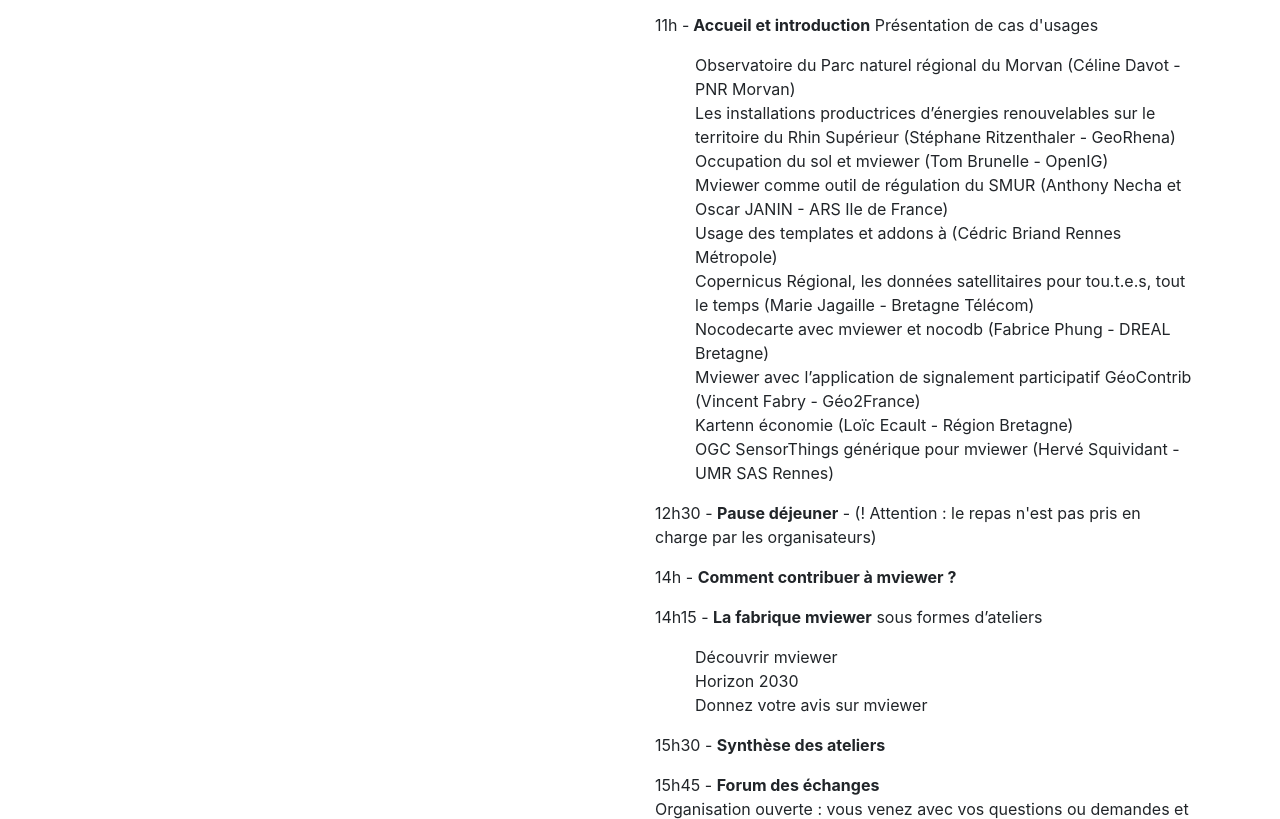
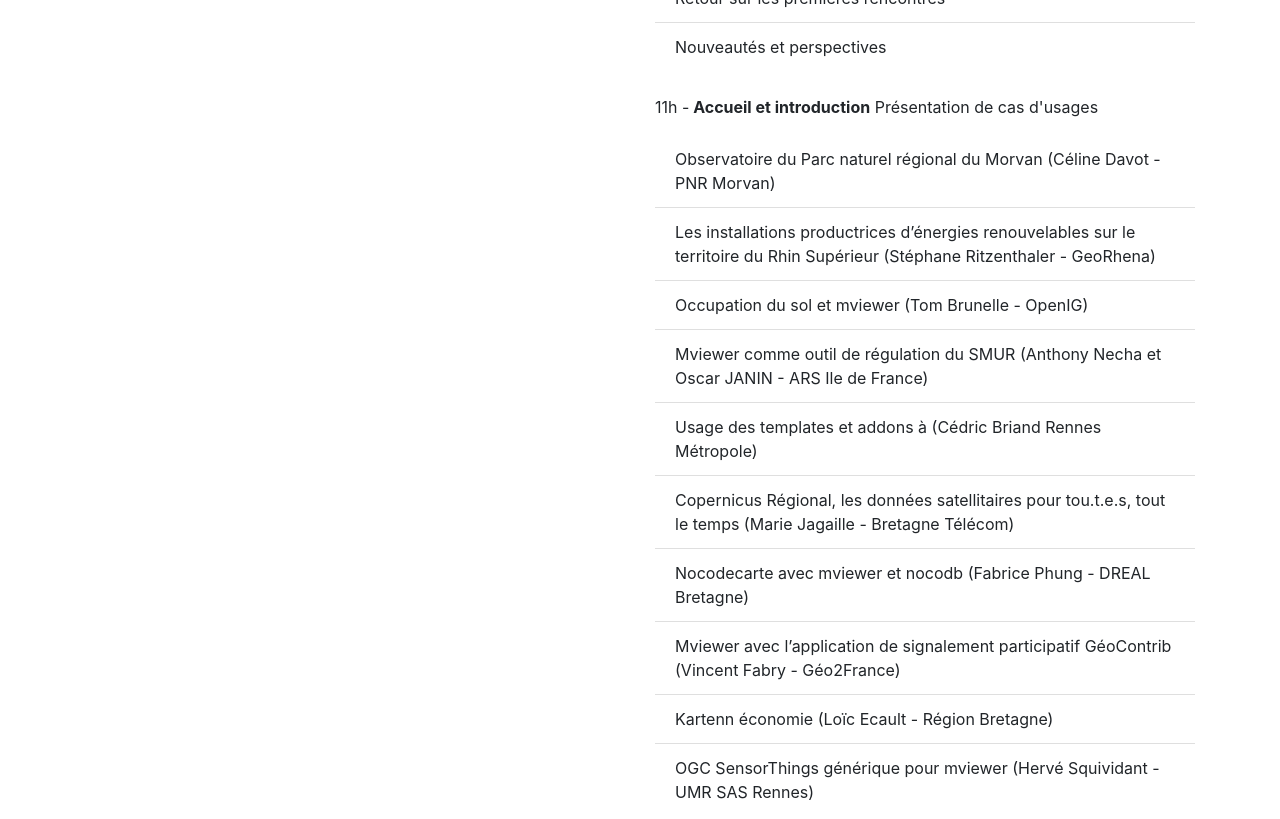
Before and after one commit to mviewer/mviewer.github.io, a plain HTML site: page fr/blog/post-1/index.html in a window 1280 px wide. Shown: the part 456-1275 px from the top of the page. Drawn offline with nearby package versions, Linux system fonts and the light colour scheme; some packages are replaced by stand-ins of ours; a script that the page names is missing; a web font is replaced by a local one.

Commit message:
programme actualisé

```diff
--- a/fr/blog/post-1/index.html
+++ b/fr/blog/post-1/index.html
@@ -110,32 +110,35 @@
         <div class="content">
           <p>Le 25 novembre, le Comité de pilotage (PSC) organise les deuxièmes rencontres mviewer à Paris (15e) au Lieu de la transformation publique dans la cadre du mois de l'innovation publique.</p>
 <h4 class="subheading">Programme</h4><p>10h00 -<strong> Accueil et introduction</strong> par le Comité de pilotage (PSC)</p><p>10h10 - <strong>Connaître mviewer et ses utilisateurs</strong></p>
-<ul>
-  <li class="list-group">Présentation de mviewer</li>
-  <li class="list-group">Retour sur les premières rencontres</li>
-  <li class="list-group">Nouveautés et perspectives</li>
+<ul class="list-group list-group-flush">
+  <li class="list-group-item">Présentation de mviewer</li>
+  <li class="list-group-item">Retour sur les premières rencontres</li>
+  <li class="list-group-item">Nouveautés et perspectives</li>
 </ul>
+</br>
 <p>11h -<strong> Accueil et introduction</strong> Présentation de cas d'usages</p>
-<ul>
-  <li class="list-group">Observatoire du Parc naturel régional du Morvan (Céline Davot - PNR Morvan)</li>
-  <li class="list-group">Les installations productrices d’énergies renouvelables sur le territoire du Rhin Supérieur (Stéphane Ritzenthaler - GeoRhena)</li>
-  <li class="list-group">Occupation du sol et mviewer (Tom Brunelle - OpenIG)</li>
-  <li class="list-group">Mviewer comme outil de régulation du SMUR (Anthony Necha et Oscar JANIN - ARS Ile de France)</li>
-  <li class="list-group">Usage des templates et addons à (Cédric Briand Rennes Métropole)</li>
-  <li class="list-group">Copernicus Régional, les données satellitaires pour tou.t.e.s, tout le temps (Marie Jagaille - Bretagne Télécom)</li>
-  <li class="list-group">Nocodecarte avec mviewer et nocodb (Fabrice Phung - DREAL Bretagne)</li>
-Mviewer avec l’application de signalement participatif GéoContrib (Vincent Fabry - Géo2France)</li>
-  <li class="list-group">Kartenn économie (Loïc Ecault - Région Bretagne)</li>
-  <li class="list-group">OGC SensorThings générique pour mviewer (Hervé Squividant - UMR SAS Rennes)</li>
+<ul class="list-group list-group-flush">
+  <li class="list-group-item">Observatoire du Parc naturel régional du Morvan (Céline Davot - PNR Morvan)</li>
+  <li class="list-group-item">Les installations productrices d’énergies renouvelables sur le territoire du Rhin Supérieur (Stéphane Ritzenthaler - GeoRhena)</li>
+  <li class="list-group-item">Occupation du sol et mviewer (Tom Brunelle - OpenIG)</li>
+  <li class="list-group-item">Mviewer comme outil de régulation du SMUR (Anthony Necha et Oscar JANIN - ARS Ile de France)</li>
+  <li class="list-group-item">Usage des templates et addons à (Cédric Briand Rennes Métropole)</li>
+  <li class="list-group-item">Copernicus Régional, les données satellitaires pour tou.t.e.s, tout le temps (Marie Jagaille - Bretagne Télécom)</li>
+  <li class="list-group-item">Nocodecarte avec mviewer et nocodb (Fabrice Phung - DREAL Bretagne)</li>
+ <li class="list-group-item">Mviewer avec l’application de signalement participatif GéoContrib (Vincent Fabry - Géo2France)</li>
+  <li class="list-group-item">Kartenn économie (Loïc Ecault - Région Bretagne)</li>
+  <li class="list-group-item">OGC SensorThings générique pour mviewer (Hervé Squividant - UMR SAS Rennes)</li>
 </ul>
+</br>
 <p>12h30 - <strong>Pause déjeuner</strong> - (! Attention : le repas n'est pas pris en charge par les organisateurs)</p>
 <p>14h - <strong>Comment contribuer à mviewer ?</strong></p>
 <p>14h15 - <strong>La fabrique mviewer</strong> sous formes d’ateliers</p>
-<ul>
-  <li class="list-group">Découvrir mviewer</li>
-  <li class="list-group">Horizon 2030</li>
-  <li class="list-group">Donnez votre avis sur mviewer</li>
+<ul class="list-group list-group-flush">
+  <li class="list-group-item">Découvrir mviewer</li>
+  <li class="list-group-item">Horizon 2030</li>
+  <li class="list-group-item">Donnez votre avis sur mviewer</li>
 </ul>
+</br>
 <p>15h30 - <strong>Synthèse des ateliers</strong></p>
 <p>15h45 - <strong>Forum des échanges</strong></br>Organisation ouverte : vous venez avec vos questions ou demandes et la communauté de contributeurs essaie d'y répondre, de trouver une solution.</p>
 <p>16h30 - <strong>Clôture</strong></p>
```
Also changed, not shown: fr/blog/index.html (+1 -1 lines).
